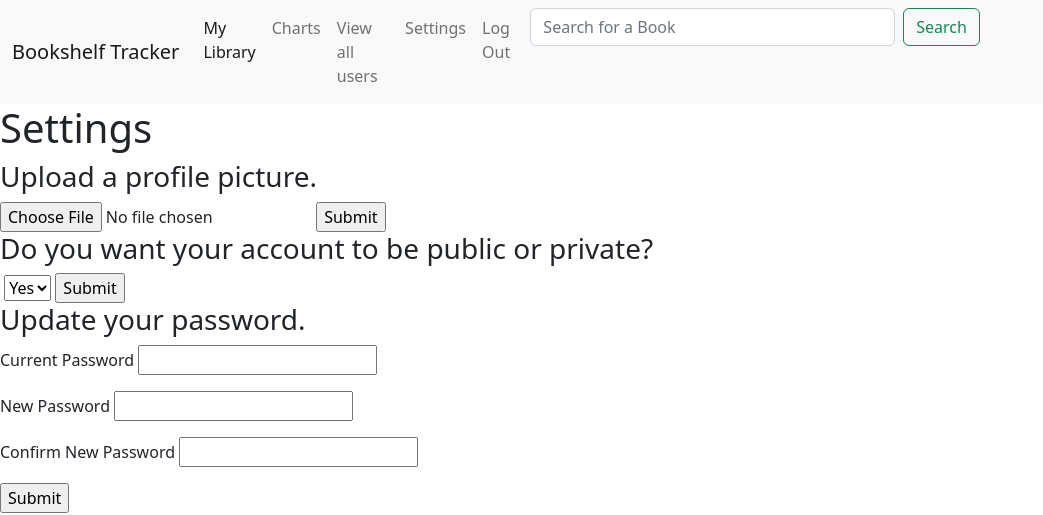
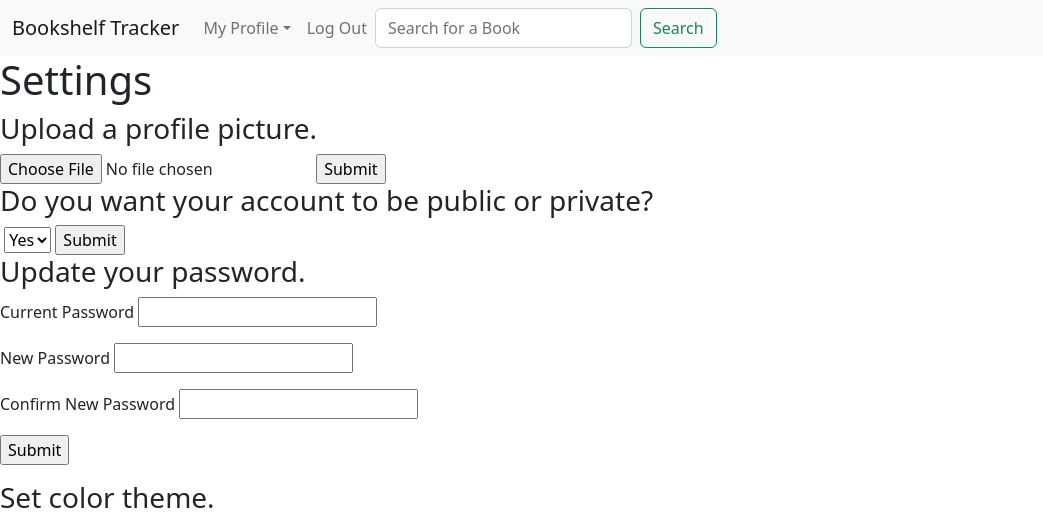
Before and after one commit to becgordon/bookshelf-tracker, a Flask app: a page that uses templates/base.html in a window 1280 px wide. Shown: the top 515 px of the page, without its empty margins (0-1043 px from the left). Run offline with Flask 2, Linux system fonts and the light colour scheme; the visitor is signed in with stand-in values (Sample User, id 1); data comes from the database, SQL or seed files in the repository.

Commit message:
Twilio set to send emails. Password link not sent out yet.

```diff
--- a/server.py
+++ b/server.py
@@ -228,15 +228,11 @@ def submit_reset_password():
     """Reset a user's password."""
 
     reset_email = request.form.get('reset-email')
-    print('\n'*5)
-    print(reset_email)
-    print('\n'*5)
-
     message = Mail(
         from_email='shelfhelplibrarytracker@gmail.com',
         to_emails=f'{reset_email}',
-        subject='Sending with Twilio SendGrid is Fun',
-        html_content='<strong>and easy to do anywhere, even with Python</strong>')
+        subject='Shelf-Help: Requested Password Reset',
+        html_content='<h1>Hello there! You can reset your password <a href="localhost:5000/passwordreset">here<a/>!<h1/>')
     try:
         sg = SendGridAPIClient(SENDGRID_API_KEY)
         sg.send(message)
@@ -244,6 +240,13 @@ def submit_reset_password():
         print("ERROR: PC LOAD LETTER")
 
     return render_template('password_reset_submit.html')
+
+
+@app.route('/passwordreset')
+def password_reset_link():
+    """Password reset link leads here."""
+
+    return render_template('password_reset.html')
 
 
 # BOOK ROUTES ----------------------------------------------------------------
--- a/templates/base.html
+++ b/templates/base.html
@@ -32,6 +32,8 @@
     {% block body %}
     {% endblock %}
 
+    <script src="https://cdn.jsdelivr.net/npm/bootstrap@5.2.2/dist/js/bootstrap.bundle.min.js" integrity="sha384-OERcA2EqjJCMA+/3y+gxIOqMEjwtxJY7qPCqsdltbNJuaOe923+mo//f6V8Qbsw3" crossorigin="anonymous"></script>
+
     <br>
   <footer>~Book Shelf Manager~</footer>
 
--- a/templates/user_settings.html
+++ b/templates/user_settings.html
@@ -4,40 +4,30 @@
 
 {% block body %}
 
-<nav class="navbar sticky-top navbar-expand-lg bg-light">
-    <div class="container-fluid">
-      <a class="navbar-brand" href="/">Bookshelf Tracker</a>
-      <button class="navbar-toggler" type="button" data-bs-toggle="collapse" data-bs-target="#navbarNavDropdown" aria-controls="navbarNavDropdown" aria-expanded="false" aria-label="Toggle navigation">
-        <span class="navbar-toggler-icon"></span>
-      </button>
-      <div class="collapse navbar-collapse" id="navbarNavDropdown">
-        <ul class="navbar-nav me-auto mb-2 mb-lg-0">
-          <li class="nav-item">
-            <a class="nav-link active" href="/userprofile/{{ session['user_name'] }}">My Library</a>
-          </li>
-          <li class="nav-item">
-            <a class="nav-link" href="/usercharts/{{ session['user_name'] }}">Charts</a>
-          </li>
-          <li class="nav-item">
-            <a class="nav-link" href="/viewallusers">View all users</a>
-          </li>
-          <li class="nav-item">
-            <a class="nav-link" aria-current="page" href="/usersettings/{{ session['user_name'] }}">Settings</a>
-          </li>
-          <li class="nav-item">
-            <a class="nav-link" href="/logout">Log Out</a>
-          </li>
-    <div class="container-fluid">
+<nav class="navbar sticky-top navbar-expand-md bg-light">
+  <div class="container-fluid">
+    <a class="navbar-brand" href="/">Bookshelf Tracker</a>
+    <button class="navbar-toggler" type="button" data-bs-toggle="collapse" data-bs-target="#menu" aria-controls="navbarNavAltMarkup" aria-expanded="false" aria-label="Toggle navigation">
+      <span class="navbar-toggler-icon"></span>
+    </button>
+    <div class="collapse navbar-collapse" id="menu">
+      <div class="navbar-nav">
+        <a class="nav-link dropdown-toggle" href="#" role="button" data-bs-toggle="dropdown" aria-expanded="false">My Profile</a>
+        <ul class="dropdown-menu">
+          <li><a class="dropdown-item" href="/userprofile/{{ session['user_name'] }}">Library</a></li>
+          <li><a class="dropdown-item" href="/usercharts/{{ session['user_name'] }}">Charts</a></li>
+          <li><a class="dropdown-item" href="/viewallusers">View All Users</a></li>
+          <li><a class="dropdown-item" href="/usersettings/{{ session['user_name'] }}">Settings</a></li>
+        </ul>
+        <a class="nav-link d-flex justify-content-end"" href="/logout">Log Out</a>
         <form class="d-flex" role="search" method="GET" action="/booksearchresults">
           <input class="form-control me-2" type="search" placeholder="Search for a Book" aria-label="Search" name="search-term">
           <button class="btn btn-outline-success" type="submit">Search</button>
         </form>
       </div>
-  </nav>
-
-<!-- <p>
-    <a href="/userprofile/{{ session['user_name'] }}">Go back to profile.</a>
-</p> -->
+    </div>
+  </div>
+</nav>
 
 <h1>Settings</h1>
 
```
Also changed, not shown: templates/all_users.html (+19 -25 lines), templates/user_charts.html (+18 -26 lines), templates/user_profile.html (+18 -57 lines), templates/welcome_page.html (+3 -18 lines).
